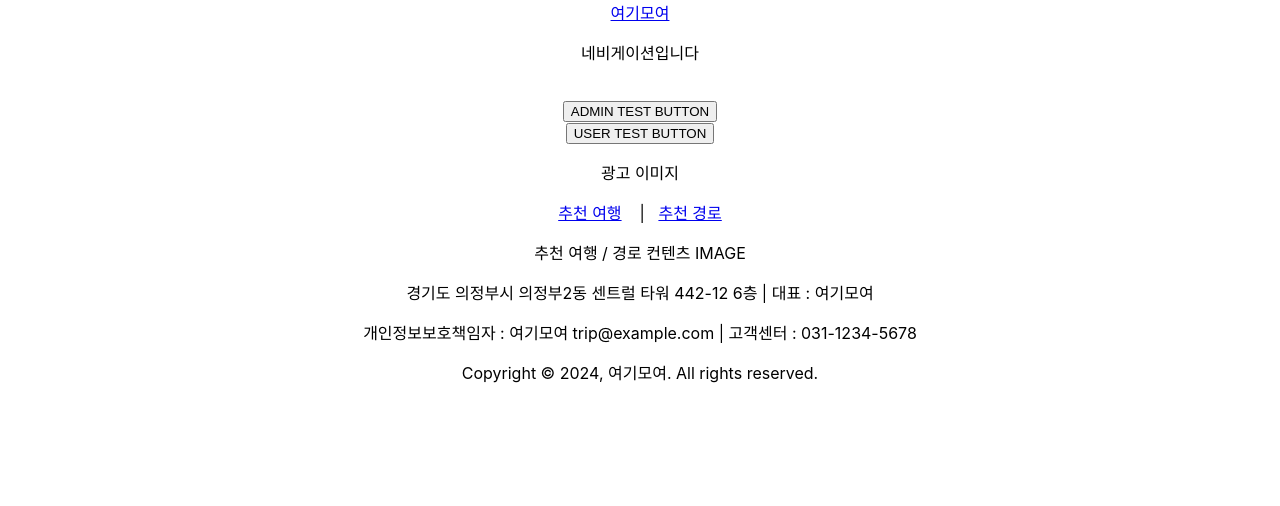
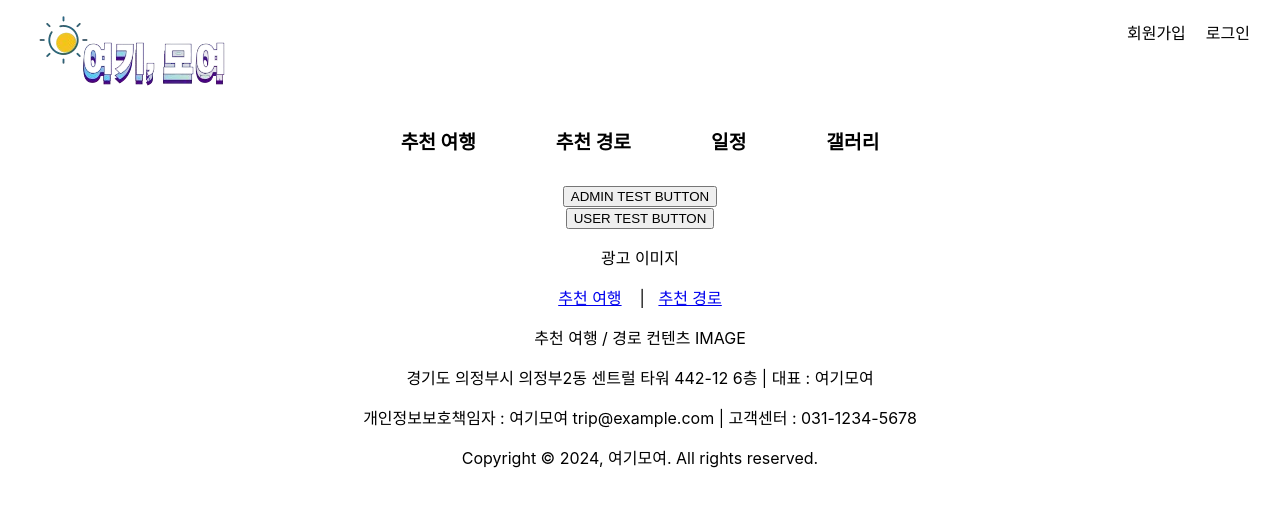
Before and after one commit to KangMS326/trip, a React (Create React App) app in the folder client/: page / in a window 1280 px wide. Shown: the top 506 px of the page. Built offline with nearby package versions, Linux system fonts and the light colour scheme.

Commit message:
메인 홈 메뉴, 로고 생성 및 css

```diff
--- a/client/src/components/include/Header.jsx
+++ b/client/src/components/include/Header.jsx
@@ -1,11 +1,15 @@
 import React from "react";
+import "../../css/include/Header.css";
+import { Link } from "react-router-dom";
 
 function Header () {
 
     return(
-        <header>
-            <div>
-                <a href="/">여기모여</a>
+        <header >
+            <div className="homeHeader">
+                <Link to="/">
+                    <img src="/img/logo.png" alt="여기모여" className="logoImg" />
+                </Link>
             </div>
         </header>
     );
--- a/client/src/components/include/Nav.jsx
+++ b/client/src/components/include/Nav.jsx
@@ -1,13 +1,24 @@
 import React from "react";
+import { Link } from 'react-router-dom';
+import '../../css/include/Nav.css';
 
 function Nav() {
-
     return (
         <>
-        <div>
-            <p>네비게이션입니다</p>
-        </div>
+            <div className="homeNavbarAuth">
+                <Link to="/">회원가입</Link>
+                <Link to="/">로그인</Link>
+            </div>
+            <nav className="homeNavbar">
+                <div className="homeNavbarLink">
+                    <Link to="/">추천 여행</Link>
+                    <Link to="/">추천 경로</Link>
+                    <Link to="/">일정</Link>
+                    <Link to="/">갤러리</Link>
+                </div>
+            </nav>
         </>
     );
 }
+
 export default Nav;
--- /dev/null
+++ b/client/src/css/include/Header.css
@@ -0,0 +1,6 @@
+header {
+    display: flex;
+    align-items: center;
+    padding: 10px 20px;
+    color: rgb(0, 0, 0);
+}
--- /dev/null
+++ b/client/src/css/include/Nav.css
@@ -0,0 +1,36 @@
+.homeNavbar {
+    display: flex;
+    justify-content: center;
+    align-items: center;
+    padding: 10px 20px;
+    /* background-color: #333;
+    color: white; */
+}
+
+.homeNavbarLink a {
+    color: rgb(0, 0, 0);
+    text-decoration: none;
+    margin: 0 40px;
+    font-size: 1.2em;
+    font-weight: bold;
+}
+
+.homeNavbarLink a:hover {
+    text-decoration: underline;
+}
+
+.homeNavbarAuth {
+    position: absolute;
+    top: 20px;
+    right: 20px;
+}
+
+.homeNavbarAuth a {
+    color: rgb(0, 0, 0);
+    text-decoration: none;
+    margin: 0 10px;
+}
+
+.homeNavbarAuth a:hover {
+    text-decoration: underline;
+}
```
Also changed, not shown: client/public/img/logo.png (added).
